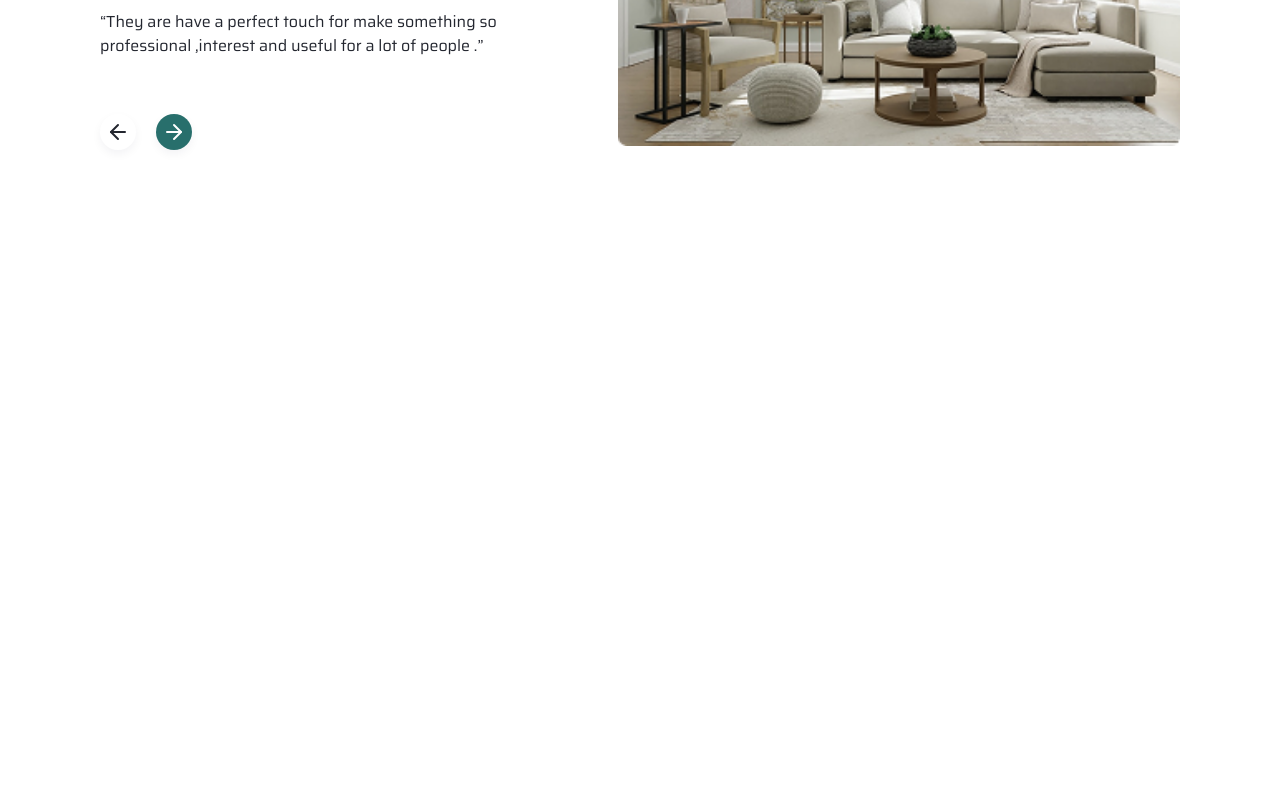
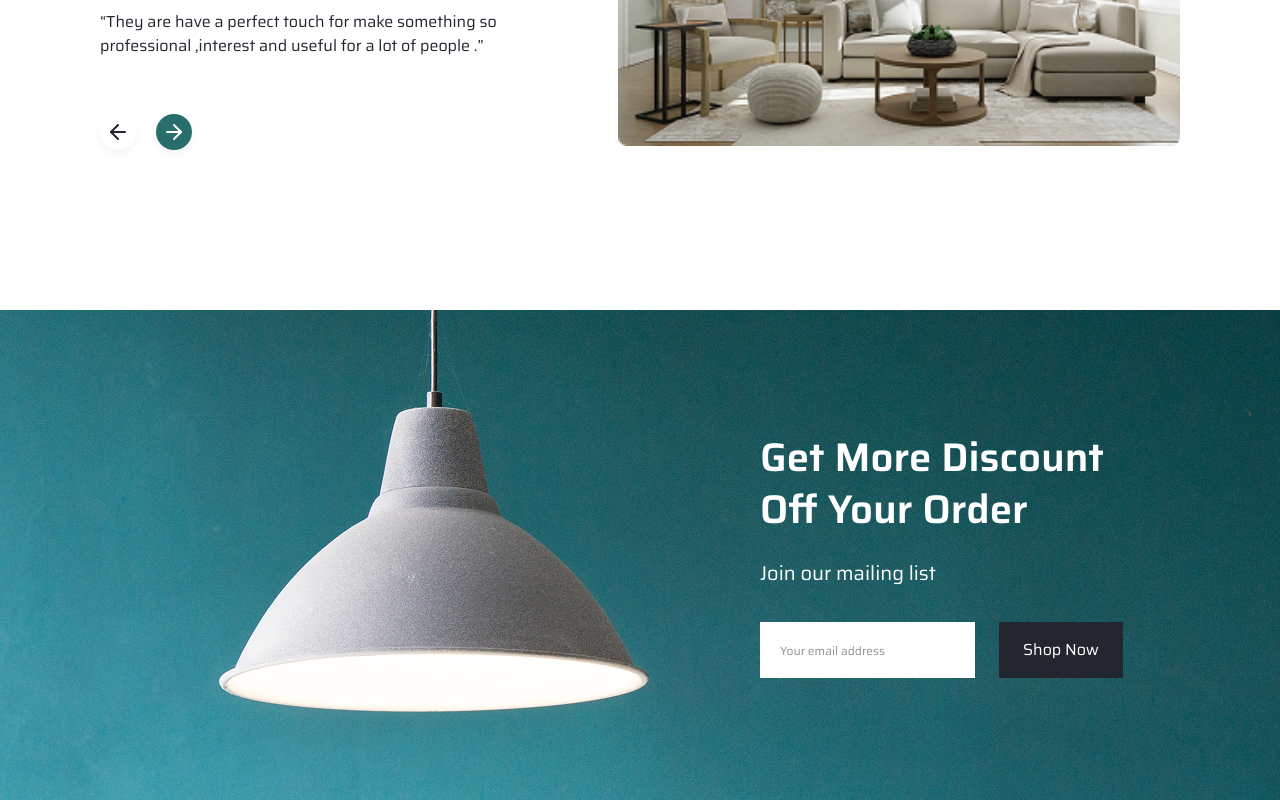
Before and after one commit to dns-2140/Furniture_Landingpage, a React (Vite) app: page / in a window 1280 px wide. Shown: the part 2777-3577 px from the top of the page. Before the commit the page ends 3039 px from the top, so only its background shows below. Built offline with nearby package versions, Linux system fonts and the light colour scheme.

Commit message:
add: contact form

```diff
--- a/src/App.jsx
+++ b/src/App.jsx
@@ -4,6 +4,7 @@ import Features from "./components/Features";
 import NewInStore from "./components/NewInStore";
 import Best from "./components/Best";
 import Testimonial from "./components/Testimonial";
+import Form from "./components/Form";
 
 function App() {
   const [isMobileMenuOpen, setIsMobileMenuOpen] = useState(false);
@@ -126,6 +127,7 @@ function App() {
         <NewInStore />
         <Best />
         <Testimonial />
+        <Form />
       </div>
     </>
   );
--- /dev/null
+++ b/src/components/Form.jsx
@@ -0,0 +1,29 @@
+import React from "react";
+
+const Form = () => {
+  return (
+    <div className="form h-[250px] md:h-[490px] w-full mt-24 flex flex-col justify-center items-center md:items-start md:pl-[760px]">
+      <div className="flex flex-col items-center md:items-start md:max-w-[500px] md:w-full">
+        <h3 className="header-style text-white mb-5 max-w-[300px] md:max-w-[349px] text-center md:text-left">
+          Get more discount Off your order
+        </h3>
+        <p className="text-style text-white mb-8">Join our mailing list</p>
+        <form action="" className="flex gap-6">
+          <label htmlFor="email " className="flex-1">
+            <input
+              type="email"
+              name="email"
+              placeholder="Your email address"
+              className="bg-white md:max-w-[384px] md:w-full placeholder:font-saira placeholder:font-normal placeholder:text-xs placeholder:leading-none placeholder:tracking-normal py-4 px-5"
+            />
+          </label>
+          <button className="px-6 py-4 bg-primary-text text-white">
+            Shop Now
+          </button>
+        </form>
+      </div>
+    </div>
+  );
+};
+
+export default Form;
--- a/src/components/Testimonial.jsx
+++ b/src/components/Testimonial.jsx
@@ -3,7 +3,7 @@ import { ArrowRight, ArrowLeft } from "lucide-react";
 
 const Testimonial = () => {
   return (
-    <div className="px-6 mb-12 md:px-[100px] md:py-16">
+    <div className="px-6 mb-12 md:px-[100px] md:py-16 mt-12">
       <div className="flex flex-col gap-8 md:flex-row md:items-center">
         <div className="text-container-testimonials flex flex-col gap-8 md:w-[635px]">
           <h3 className="header-style">What People Are Saying About Us</h3>
--- a/src/input.css
+++ b/src/input.css
@@ -34,18 +34,6 @@ body {
   background-size: cover;
   background-position: center;
   height: 850px;
-}
-
-@media (max-width: 576px) {
-  #hero {
-    background-image: url("/mobile/image-hero-mobile.png");
-    background-size: cover;
-  }
-
-  .banner-grid:nth-child(2),
-  .banner-grid:nth-child(4) {
-    border-right: none;
-  }
 }
 
 li {
@@ -135,3 +123,23 @@ li {
   backdrop-filter: blur(10px);
   background: rgba(226, 226, 226, 0.144);
 }
+
+.form {
+  background-image: url("/Fbgdesktop.png");
+}
+@media (max-width: 576px) {
+  #hero {
+    background-image: url("/mobile/image-hero-mobile.png");
+    background-size: cover;
+  }
+
+  .banner-grid:nth-child(2),
+  .banner-grid:nth-child(4) {
+    border-right: none;
+  }
+
+  .form {
+    background-image: url("/fbgmobile.png");
+    background-size: cover;
+  }
+}
--- a/src/output.css
+++ b/src/output.css
@@ -8,13 +8,15 @@
       "Segoe UI Emoji", "Segoe UI Symbol", "Noto Color Emoji";
     --font-mono: ui-monospace, SFMono-Regular, Menlo, Monaco, Consolas, "Liberation Mono",
       "Courier New", monospace;
+    --color-red-400: oklch(70.4% 0.191 22.216);
     --color-pink-500: oklch(65.6% 0.241 354.308);
-    --color-gray-200: oklch(92.8% 0.006 264.531);
-    --color-gray-300: oklch(87.2% 0.01 258.338);
+    --color-pink-600: oklch(59.2% 0.249 0.584);
     --color-gray-400: oklch(70.7% 0.022 261.325);
     --color-black: #000;
     --color-white: #fff;
     --spacing: 0.25rem;
+    --text-xs: 0.75rem;
+    --text-xs--line-height: calc(1 / 0.75);
     --text-sm: 0.875rem;
     --text-sm--line-height: calc(1.25 / 0.875);
     --text-base: 1rem;
@@ -236,6 +238,12 @@
   .mt-6 {
     margin-top: calc(var(--spacing) * 6);
   }
+  .mt-12 {
+    margin-top: calc(var(--spacing) * 12);
+  }
+  .mt-24 {
+    margin-top: calc(var(--spacing) * 24);
+  }
   .mt-32 {
     margin-top: calc(var(--spacing) * 32);
   }
@@ -251,8 +259,14 @@
   .mb-4 {
     margin-bottom: calc(var(--spacing) * 4);
   }
+  .mb-5 {
+    margin-bottom: calc(var(--spacing) * 5);
+  }
   .mb-6 {
     margin-bottom: calc(var(--spacing) * 6);
+  }
+  .mb-8 {
+    margin-bottom: calc(var(--spacing) * 8);
   }
   .mb-12 {
     margin-bottom: calc(var(--spacing) * 12);
@@ -277,6 +291,9 @@
   }
   .h-\[36px\] {
     height: 36px;
+  }
+  .h-\[250px\] {
+    height: 250px;
   }
   .h-\[750px\] {
     height: 750px;
@@ -311,14 +328,23 @@
   .max-w-\[198px\] {
     max-width: 198px;
   }
+  .max-w-\[300px\] {
+    max-width: 300px;
+  }
   .max-w-\[340px\] {
     max-width: 340px;
+  }
+  .max-w-\[500px\] {
+    max-width: 500px;
   }
   .max-w-\[554px\] {
     max-width: 554px;
   }
   .max-w-\[576px\] {
     max-width: 576px;
+  }
+  .flex-1 {
+    flex: 1;
   }
   .flex-shrink-0 {
     flex-shrink: 0;
@@ -404,6 +430,12 @@
   .bg-brand {
     background-color: var(--color-brand);
   }
+  .bg-primary-text {
+    background-color: var(--color-primary-text);
+  }
+  .bg-white {
+    background-color: var(--color-white);
+  }
   .object-contain {
     object-fit: contain;
   }
@@ -412,6 +444,9 @@
   }
   .p-8 {
     padding: calc(var(--spacing) * 8);
+  }
+  .px-5 {
+    padding-inline: calc(var(--spacing) * 5);
   }
   .px-6 {
     padding-inline: calc(var(--spacing) * 6);
@@ -424,6 +459,9 @@
   }
   .py-2 {
     padding-block: calc(var(--spacing) * 2);
+  }
+  .py-4 {
+    padding-block: calc(var(--spacing) * 4);
   }
   .py-10 {
     padding-block: calc(var(--spacing) * 10);
@@ -522,6 +560,35 @@
     --tw-shadow: 0px 4px 10px 0px var(--tw-shadow-color, rgba(15,27,51,0.05));
     box-shadow: var(--tw-inset-shadow), var(--tw-inset-ring-shadow), var(--tw-ring-offset-shadow), var(--tw-ring-shadow), var(--tw-shadow);
   }
+  .placeholder\:font-saira {
+    &::placeholder {
+      font-family: var(--font-saira);
+    }
+  }
+  .placeholder\:text-xs {
+    &::placeholder {
+      font-size: var(--text-xs);
+      line-height: var(--tw-leading, var(--text-xs--line-height));
+    }
+  }
+  .placeholder\:leading-none {
+    &::placeholder {
+      --tw-leading: 1;
+      line-height: 1;
+    }
+  }
+  .placeholder\:font-normal {
+    &::placeholder {
+      --tw-font-weight: var(--font-weight-normal);
+      font-weight: var(--font-weight-normal);
+    }
+  }
+  .placeholder\:tracking-normal {
+    &::placeholder {
+      --tw-tracking: var(--tracking-normal);
+      letter-spacing: var(--tracking-normal);
+    }
+  }
   .hover\:text-pink-500 {
     &:hover {
       @media (hover: hover) {
@@ -533,11 +600,6 @@
     &:focus {
       --tw-outline-style: none;
       outline-style: none;
-    }
-  }
-  .md\:m-0 {
-    @media (width >= 48rem) {
-      margin: calc(var(--spacing) * 0);
     }
   }
   .md\:mt-0 {
@@ -575,6 +637,11 @@
       display: none;
     }
   }
+  .md\:h-\[490px\] {
+    @media (width >= 48rem) {
+      height: 490px;
+    }
+  }
   .md\:h-\[720px\] {
     @media (width >= 48rem) {
       height: 720px;
@@ -610,6 +677,11 @@
       width: 635px;
     }
   }
+  .md\:w-full {
+    @media (width >= 48rem) {
+      width: 100%;
+    }
+  }
   .md\:max-w-\[240px\] {
     @media (width >= 48rem) {
       max-width: 240px;
@@ -618,6 +690,21 @@
   .md\:max-w-\[265px\] {
     @media (width >= 48rem) {
       max-width: 265px;
+    }
+  }
+  .md\:max-w-\[349px\] {
+    @media (width >= 48rem) {
+      max-width: 349px;
+    }
+  }
+  .md\:max-w-\[384px\] {
+    @media (width >= 48rem) {
+      max-width: 384px;
+    }
+  }
+  .md\:max-w-\[500px\] {
+    @media (width >= 48rem) {
+      max-width: 500px;
     }
   }
   .md\:max-w-\[554px\] {
@@ -720,6 +807,26 @@
       padding-block: calc(var(--spacing) * 16);
     }
   }
+  .md\:pl-\[240px\] {
+    @media (width >= 48rem) {
+      padding-left: 240px;
+    }
+  }
+  .md\:pl-\[340px\] {
+    @media (width >= 48rem) {
+      padding-left: 340px;
+    }
+  }
+  .md\:pl-\[760px\] {
+    @media (width >= 48rem) {
+      padding-left: 760px;
+    }
+  }
+  .md\:text-left {
+    @media (width >= 48rem) {
+      text-align: left;
+    }
+  }
   .md\:text-\[64px\] {
     @media (width >= 48rem) {
       font-size: 64px;
@@ -796,15 +903,6 @@ body {
   background-position: center;
   height: 850px;
 }
-@media (max-width: 576px) {
-  #hero {
-    background-image: url("/mobile/image-hero-mobile.png");
-    background-size: cover;
-  }
-  .banner-grid:nth-child(2), .banner-grid:nth-child(4) {
-    border-right: none;
-  }
-}
 li {
   list-style: none;
   width: 64px;
@@ -873,6 +971,22 @@ li {
 .cta-button {
   backdrop-filter: blur(10px);
   background: rgba(226, 226, 226, 0.144);
+}
+.form {
+  background-image: url("/Fbgdesktop.png");
+}
+@media (max-width: 576px) {
+  #hero {
+    background-image: url("/mobile/image-hero-mobile.png");
+    background-size: cover;
+  }
+  .banner-grid:nth-child(2), .banner-grid:nth-child(4) {
+    border-right: none;
+  }
+  .form {
+    background-image: url("/fbgmobile.png");
+    background-size: cover;
+  }
 }
 @property --tw-translate-x {
   syntax: "*";
```
Also changed, not shown: public/Fbgdesktop.png (added), public/fbgmobile.png (added).
